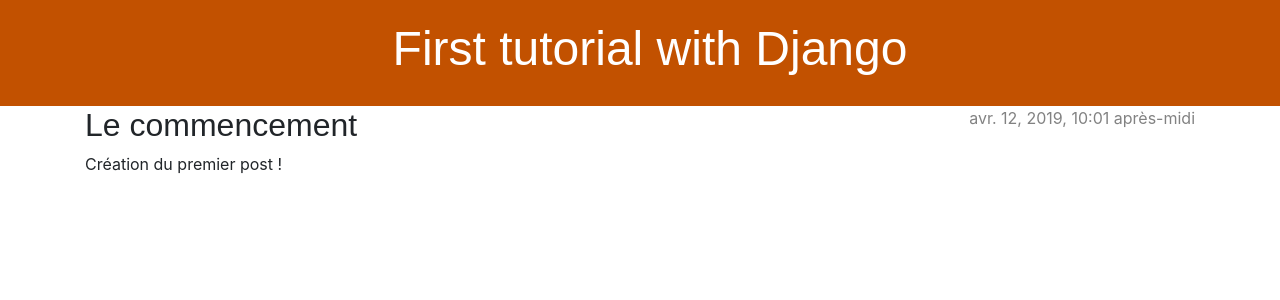
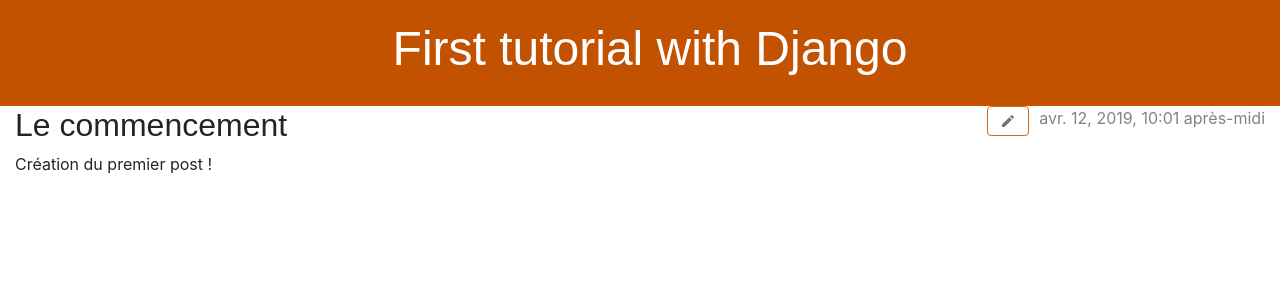
Before and after one commit to lecramc/django-girl, a Django app: page /post/1/ in a window 1280 px wide. Shown: the top 300 px of the page. Run offline with Django 3.2, Linux system fonts and the light colour scheme; a user stored in the database is signed in; data comes from the database, SQL or seed files in the repository; both versions use the stored data as it was after the commit; some libraries are stand-ins or nearby versions.

Commit message:
Update Edit button perso

```diff
--- a/blog/static/css/blog.css
+++ b/blog/static/css/blog.css
@@ -44,12 +44,12 @@ h1, h2, h3, h4 {
     color: #000000;
 }
 
-
-.btn-default {
-    float: right;
-    margin-right: 10px;
-}
-
 .row {
     display: inline;
 }
+
+.btn-edit a {
+    float: right;
+    border-color: chocolate;
+    margin-right: 10px;
+}
--- a/blog/templates/blog/base.html
+++ b/blog/templates/blog/base.html
@@ -19,14 +19,14 @@
         <h1><a href="/">First tutorial with Django</a></h1>
     </div>
 
-    <div class="container">
+    <div class="container-fluid">
         <div class="row">
             <div class=".col-md-6 offset-md-3"></div>
             {% block content %}
             {% endblock %}
         </div>
     </div>
-    </div>
+    <script src="https://unpkg.com/ionicons@4.5.5/dist/ionicons.js"></script>
 </body>
 
 </html>
--- a/blog/templates/blog/post_detail.html
+++ b/blog/templates/blog/post_detail.html
@@ -8,8 +8,11 @@
     </div>
     {% endif %}
     {% if user.is_authenticated %}
-    <a class="btn btn-default" href="{% url 'post_edit' pk=post.pk %}">
-        <span class="glyphicon glyphicon-pencil"></span></a>
+    <span class="btn-edit">
+        <a href="{% url 'post_edit' pk=post.pk %}" class="btn btn-outline-secondary" role="button" aria-pressed="true">
+            <ion-icon name="create"></ion-icon>
+        </a>
+    </span>
     {% endif %}
 
     <h2>{{ post.title }}</h2>
```
Also changed, not shown: db.sqlite3, icons/create.svg (added).
